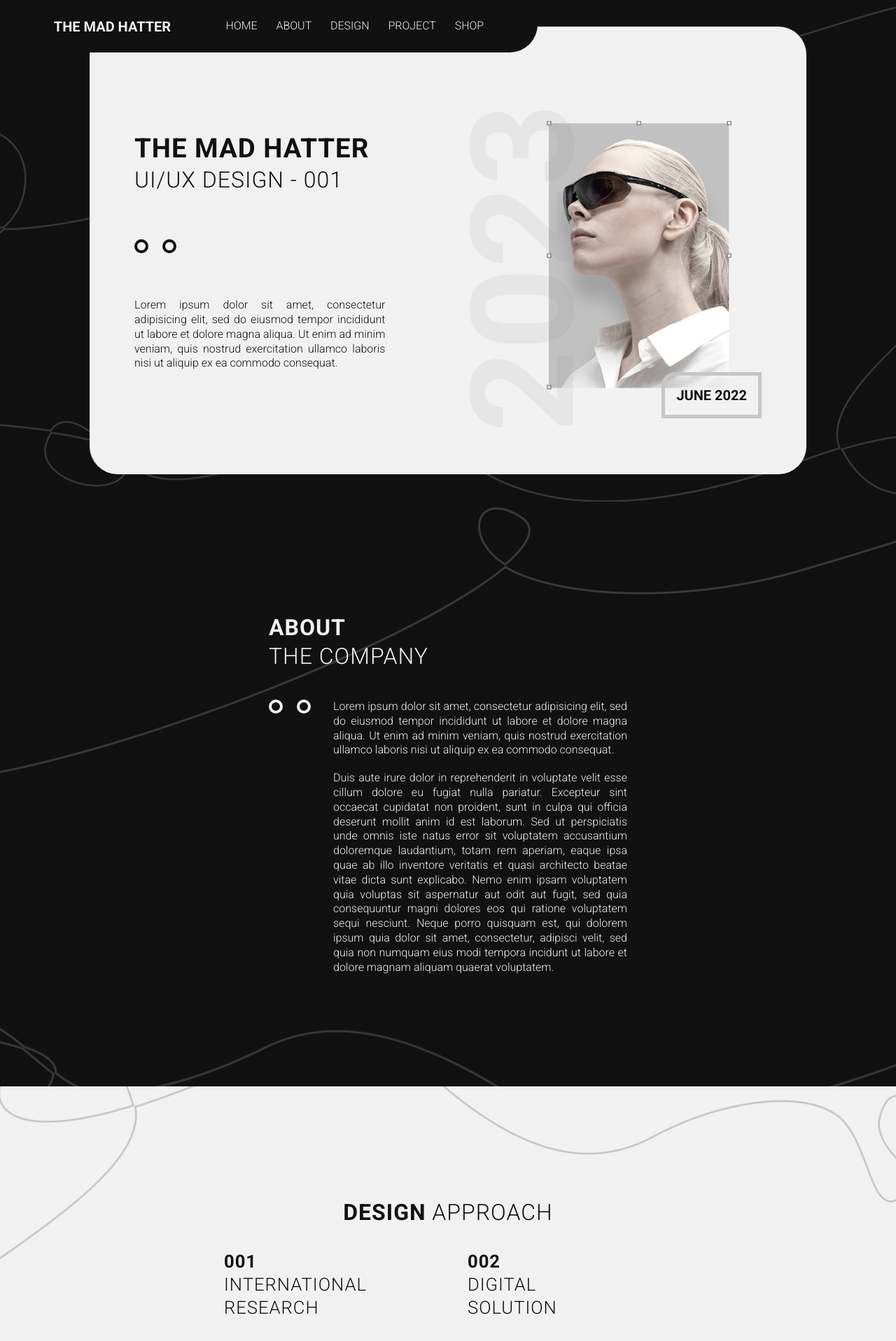
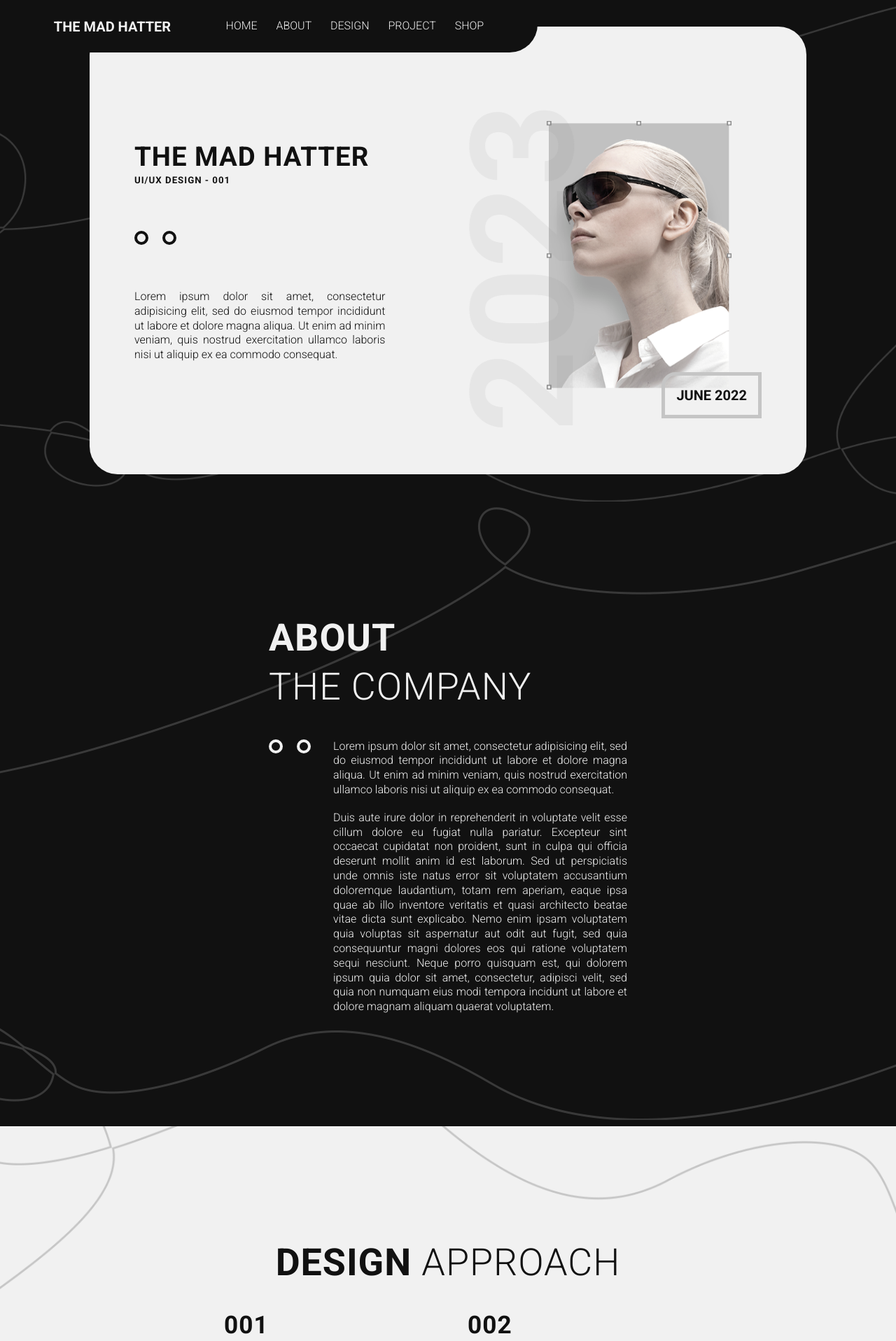
Before and after one commit to edenacyg/MadHatter, a React (Create React App) app: page / in a window 1280 px wide. Shown: the top 1917 px of the page at 70% size. Built offline with nearby package versions, Linux system fonts and the light colour scheme.

Commit message:
headings

```diff
--- a/src/Layout/Body.jsx
+++ b/src/Layout/Body.jsx
@@ -11,7 +11,7 @@ function Body() {
 					<div className='hero-text-con'>
 						<div>
 							<h1>The mad hatter</h1>
-							<h2>UI/UX design - 001</h2>
+							<h5>UI/UX design - 001</h5>
 						</div>
 
 						<div className='icons'>
--- a/src/Partials/project.jsx
+++ b/src/Partials/project.jsx
@@ -6,7 +6,7 @@ function project({ title, projdate }) {
         <div className='item'>
             <MyImage date={projdate} bg="yes"/>
             <div className="project-title">
-                <h2>{ title }</h2>
+                <h3>{ title }</h3>
                 <div className='icons'>
                     <Circle />
                     <Circle />
--- a/src/Styles/App.css
+++ b/src/Styles/App.css
@@ -20,12 +20,12 @@
 }
 
 .App h2 {
-  font-size: clamp(1.1rem, 2.5vw, 6rem);
+  font-size: clamp(3.1rem, 4.2vw, 11rem);
   font-weight: 300;
 }
 
 .App h3 {
-  font-size: clamp(1rem, 2vw, 2.2rem);
+  font-size: clamp(2.1rem, 3vw, 2.2rem);
   font-weight: 300;
 }
 
@@ -579,6 +579,9 @@ footer p {
   .about-text {
     flex-direction: column;
   }
+  .approach-con h3 {
+    white-space: nowrap;
+  }
   .project-con {
     gap: 5rem !important;
   }
--- a/src/Styles/App.scss
+++ b/src/Styles/App.scss
@@ -16,12 +16,12 @@
 	}
 
 	h2 {
-		font-size: clamp(1.1rem, 2.5vw, 6rem);
+		font-size: clamp(3.1rem, 4.2vw, 11rem);
 		font-weight: 300;
 	}
 
 	h3 {
-		font-size: clamp(1rem, 2vw, 2.2rem);
+		font-size: clamp(2.1rem, 3vw, 2.2rem);
 		font-weight: 300;
 	}
 
@@ -448,6 +448,12 @@ footer {
 		flex-direction: column;
 	}
 
+	.approach-con {
+		h3 {
+			white-space: nowrap;
+		}
+	}
+
 	.project-con {
 		gap: 5rem !important;
 
```
